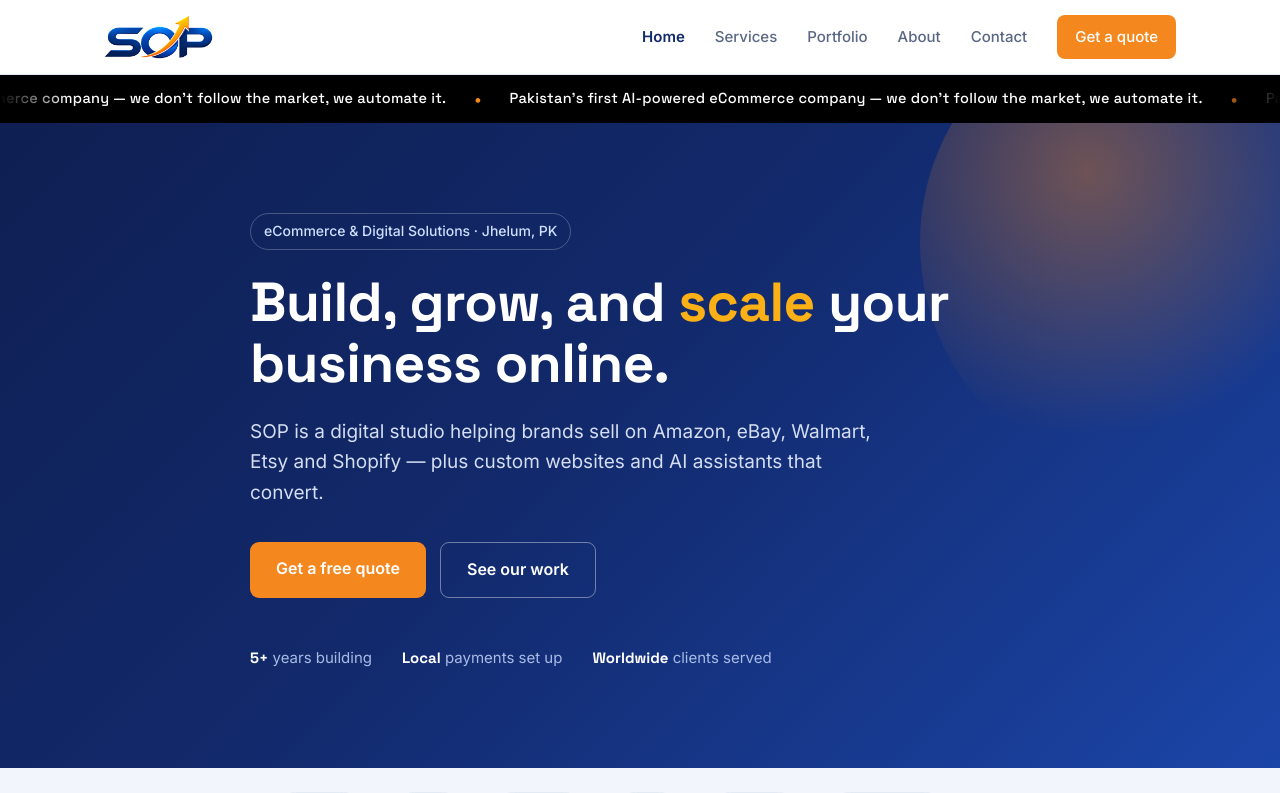
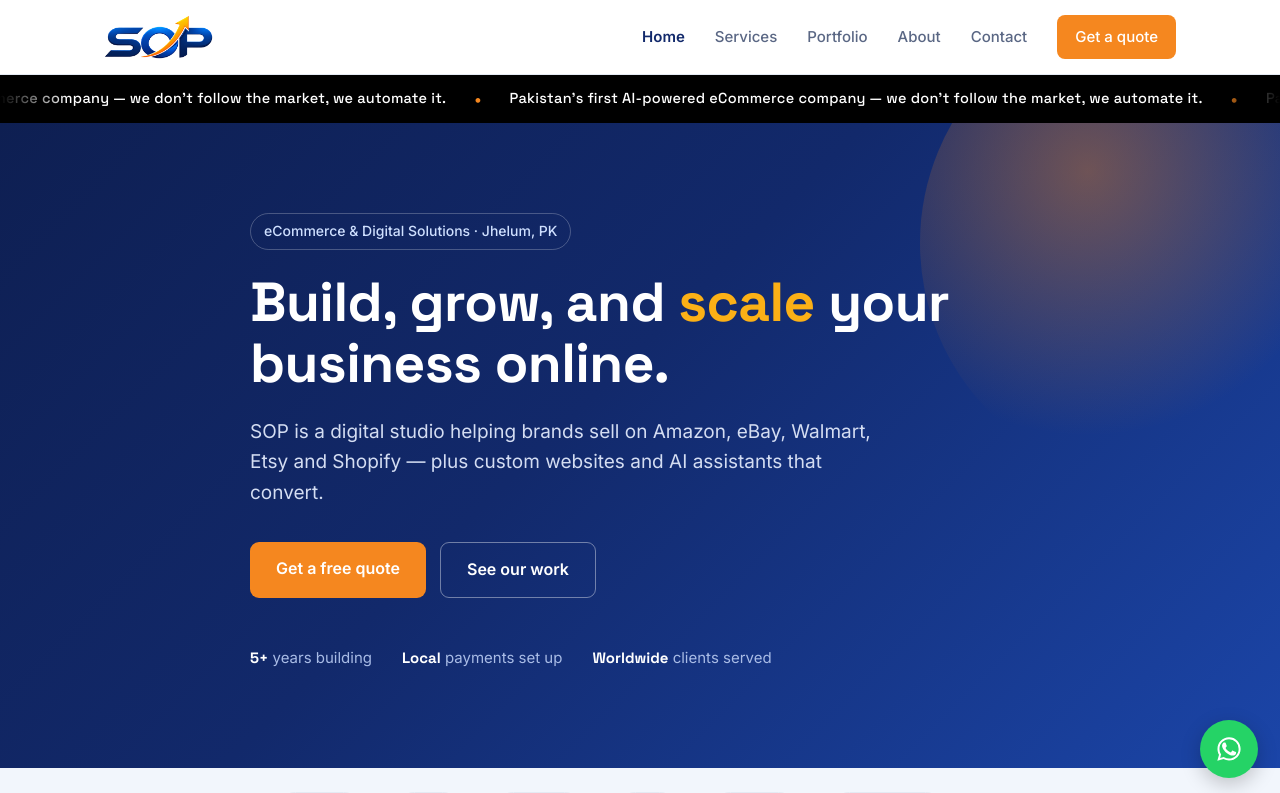
Before and after one commit to startofpakistan1-svg/sop-website, a Next.js app: page / in a window 1280 px wide. Shown: the top 793 px of the page. Built offline with nearby package versions, Linux system fonts and the light colour scheme.

Commit message:
Add floating WhatsApp button

```diff
--- a/src/app/globals.css
+++ b/src/app/globals.css
@@ -325,3 +325,71 @@ footer { padding: 54px 0 40px; border-top: 1px solid var(--line); }
   font-weight: 600;
   color: var(--navy);
 }
+
+/* ---------- FLOATING WHATSAPP BUTTON ---------- */
+.wa-float {
+  position: fixed;
+  right: 22px;
+  bottom: 22px;
+  z-index: 60;
+  display: inline-flex;
+  align-items: center;
+  gap: 0;
+  height: 58px;
+  padding: 0 15px;
+  border-radius: 29px;
+  background: #25D366;
+  color: #fff;
+  box-shadow: 0 6px 20px rgba(0,0,0,.22);
+  overflow: hidden;
+  transition: padding .25s ease, background .2s ease, box-shadow .2s ease;
+}
+.wa-float:hover {
+  background: #1eb955;
+  padding-right: 22px;
+  box-shadow: 0 8px 26px rgba(0,0,0,.28);
+}
+
+.wa-float svg { flex: none; }
+
+.wa-label {
+  max-width: 0;
+  opacity: 0;
+  white-space: nowrap;
+  font-family: 'Space Grotesk', sans-serif;
+  font-size: 15px;
+  font-weight: 600;
+  transition: max-width .25s ease, opacity .2s ease, margin-left .25s ease;
+}
+.wa-float:hover .wa-label {
+  max-width: 200px;
+  opacity: 1;
+  margin-left: 10px;
+}
+
+/* gentle attention pulse, stops after a few cycles */
+@keyframes wa-pulse {
+  0%   { box-shadow: 0 6px 20px rgba(0,0,0,.22), 0 0 0 0 rgba(37,211,102,.5); }
+  70%  { box-shadow: 0 6px 20px rgba(0,0,0,.22), 0 0 0 16px rgba(37,211,102,0); }
+  100% { box-shadow: 0 6px 20px rgba(0,0,0,.22), 0 0 0 0 rgba(37,211,102,0); }
+}
+.wa-float { animation: wa-pulse 2.4s ease-out 3; animation-delay: 1.5s; }
+
+@media (prefers-reduced-motion: reduce) {
+  .wa-float { animation: none; transition: background .2s ease; }
+  .wa-float:hover { padding-right: 15px; }
+  .wa-float:hover .wa-label { max-width: 0; opacity: 0; margin-left: 0; }
+}
+
+@media (max-width: 860px) {
+  .wa-float {
+    right: 16px;
+    bottom: 16px;
+    height: 54px;
+    width: 54px;
+    padding: 0;
+    justify-content: center;
+  }
+  .wa-float:hover { padding-right: 0; }
+  .wa-label { display: none; }
+}
--- a/src/app/layout.js
+++ b/src/app/layout.js
@@ -1,8 +1,9 @@
 import "./globals.css";
+import Script from "next/script";
 import Navbar from "@/components/Navbar";
 import Footer from "@/components/Footer";
 import Ticker from "@/components/Ticker";
-import Script from "next/script";
+import WhatsAppButton from "@/components/WhatsAppButton";
 
 export const metadata = {
   metadataBase: new URL("https://www.startofpakistan.com"),
@@ -42,15 +43,11 @@ export default function RootLayout({ children }) {
   return (
     <html lang="en">
       <body>
-        <Navbar />
-        <Ticker />
-        <main>{children}</main>
-        <Footer />
         <Script
           src="https://www.googletagmanager.com/gtag/js?id=G-23QJE9T2F2"
           strategy="afterInteractive"
         />
-        <Script id="google-analytics" strategy="afterInteractive">
+        <Script id="ga4" strategy="afterInteractive">
           {`
             window.dataLayer = window.dataLayer || [];
             function gtag(){dataLayer.push(arguments);}
@@ -58,6 +55,11 @@ export default function RootLayout({ children }) {
             gtag('config', 'G-23QJE9T2F2');
           `}
         </Script>
+        <Navbar />
+        <Ticker />
+        <main>{children}</main>
+        <Footer />
+        <WhatsAppButton />
       </body>
     </html>
   );
--- /dev/null
+++ b/src/components/WhatsAppButton.jsx
@@ -0,0 +1,28 @@
+export default function WhatsAppButton() {
+  const number = "923101375475";
+  const message = encodeURIComponent(
+    "Hi SOP, I found you on your website and I'd like to discuss a project."
+  );
+
+  return (
+    <a
+      className="wa-float"
+      href={`https://wa.me/${number}?text=${message}`}
+      target="_blank"
+      rel="noreferrer"
+      aria-label="Chat with SOP on WhatsApp"
+    >
+      <svg viewBox="0 0 24 24" width="28" height="28" aria-hidden="true">
+        <path
+          fill="currentColor"
+          d="M17.47 14.38c-.3-.15-1.75-.86-2.02-.96-.27-.1-.47-.15-.67.15-.2.3-.77.96-.94 1.16-.17.2-.35.22-.64.08-.3-.15-1.25-.46-2.38-1.47-.88-.78-1.47-1.75-1.64-2.05-.17-.3-.02-.46.13-.6.13-.13.3-.35.45-.52.15-.17.2-.3.3-.5.1-.2.05-.37-.02-.52-.08-.15-.67-1.6-.92-2.2-.24-.58-.49-.5-.67-.51h-.57c-.2 0-.52.07-.8.37-.27.3-1.04 1.02-1.04 2.48s1.07 2.88 1.22 3.08c.15.2 2.1 3.2 5.08 4.49.71.3 1.26.49 1.69.63.71.22 1.36.19 1.87.12.57-.09 1.75-.72 2-1.41.25-.69.25-1.28.17-1.4-.07-.13-.27-.2-.57-.35z"
+        />
+        <path
+          fill="currentColor"
+          d="M12.04 2C6.58 2 2.13 6.45 2.13 11.91c0 1.75.46 3.45 1.32 4.95L2 22l5.25-1.38a9.87 9.87 0 0 0 4.79 1.22h.01c5.46 0 9.91-4.45 9.91-9.91 0-2.65-1.03-5.14-2.9-7.01A9.82 9.82 0 0 0 12.04 2zm0 18.13h-.01a8.2 8.2 0 0 1-4.18-1.15l-.3-.18-3.12.82.83-3.04-.2-.31a8.17 8.17 0 0 1-1.25-4.36c0-4.54 3.7-8.23 8.24-8.23a8.18 8.18 0 0 1 5.82 2.42 8.18 8.18 0 0 1 2.41 5.82c0 4.54-3.7 8.23-8.24 8.23z"
+        />
+      </svg>
+      <span className="wa-label">Chat on WhatsApp</span>
+    </a>
+  );
+}
```
